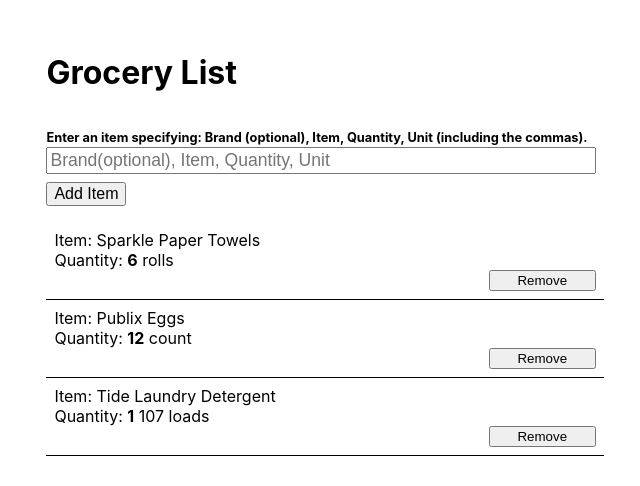
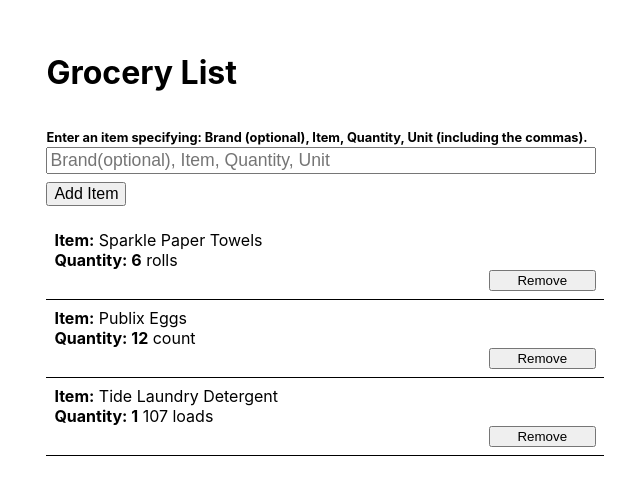
Before and after one commit to mpamurao/SE-Homework, a React (Create React App) app in the folder react_groceries/: page / in a window 1280 px wide. Shown: the top 486 px of the page, without its empty margins (315-955 px from the left). Built offline with nearby package versions, Linux system fonts and the light colour scheme.

Commit message:
added bold tags  to item and qty

```diff
--- a/react_groceries/src/components/Groceries.jsx
+++ b/react_groceries/src/components/Groceries.jsx
@@ -6,10 +6,10 @@
             <div className="groceryItem">
                 {/* {console.log(this.props.groceryItem, this.props.groceryItem.length)} */}
                 <div className={this.props.groceryItem.item}>
-                    Item: {this.props.groceryItem.brand} {this.props.groceryItem.item}
+                    <b>Item:</b> {this.props.groceryItem.brand} {this.props.groceryItem.item}
                 </div>
                 <div className="Quantity">
-                    Quantity: <b>{this.props.groceryItem.quantity}</b> {this.props.groceryItem.units}
+                    <b>Quantity: {this.props.groceryItem.quantity}</b> {this.props.groceryItem.units}
                 </div>
 
                 <button className="removeButton" onClick={() => {this.props.removeItem(this.props.index)}}>
```
